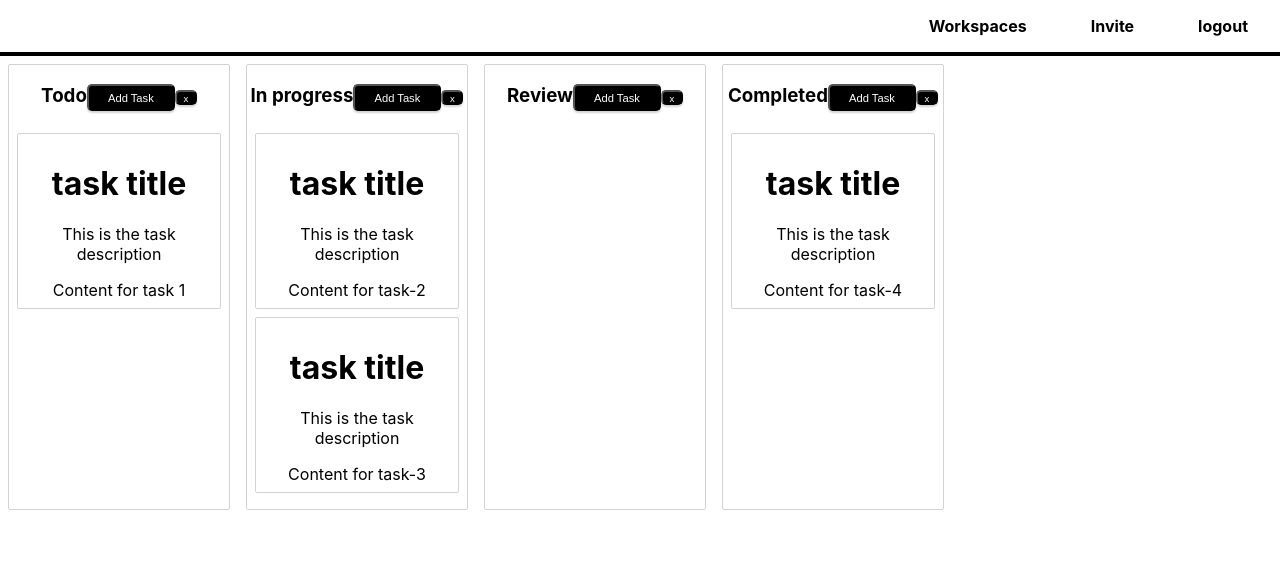
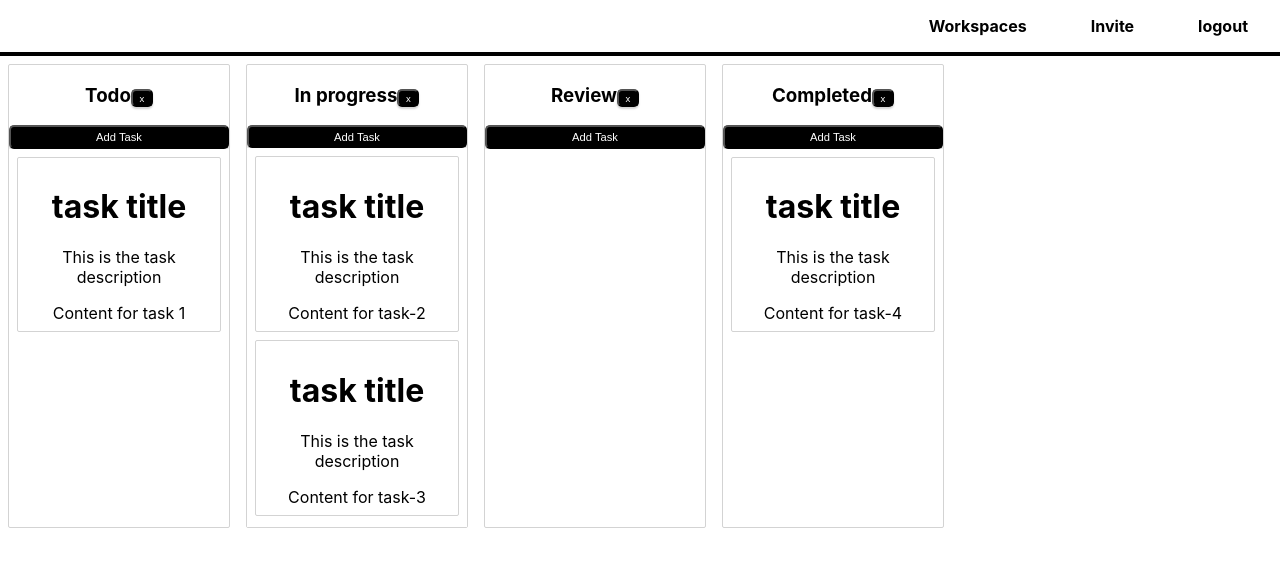
Before and after one commit to Johnny5stillalive/Process-Managment, a React (Create React App) app: page /projectBoard in a window 1280 px wide. Shown: the top 566 px of the page. Built offline with nearby package versions, Linux system fonts and the light colour scheme.

Commit message:
Changed Add Task button location
Changed Add Task button location

```diff
--- a/src/pages/Column.js
+++ b/src/pages/Column.js
@@ -27,13 +27,12 @@ const TaskList = styled.div`
 `;
 
 const Button = styled.button`
-    height:25%;
+    height:30%;
     width:10%;
     font-size:60%;
     background-color: Black;
     color: white;
     border-radius: 5px;
-    margin: 10px 0px;
     cursor: pointer;
     box-shadow: 0px 2px 2px lightgray;
     transition: ease background-color 250ms;
@@ -47,11 +46,10 @@ const Button = styled.button`
     `;
 
     const AddTaskButton = styled(Button)`
-    position:relative;
-    height:45%;
-    width:40%;
+
+    height:5%;
+    width:100%;
     font-size:70%;
-
     `
 
 
@@ -64,11 +62,9 @@ function Column(props) {
                     {...provided.draggableProps}>
                     <wrapper>
                     <Title {...provided.dragHandleProps}>{props.column.title}</Title>
-
-                    <AddTaskButton onClick={addTask}>Add Task</AddTaskButton>
                     <Button onClick={removeColumn}>x</Button>
                     </wrapper>
-
+                    <AddTaskButton onClick={addTask}>Add Task</AddTaskButton>
                     <Droppable droppableId={props.column.id} type='task'>
                         {(provided, snapshot) => (
                             <TaskList
```
